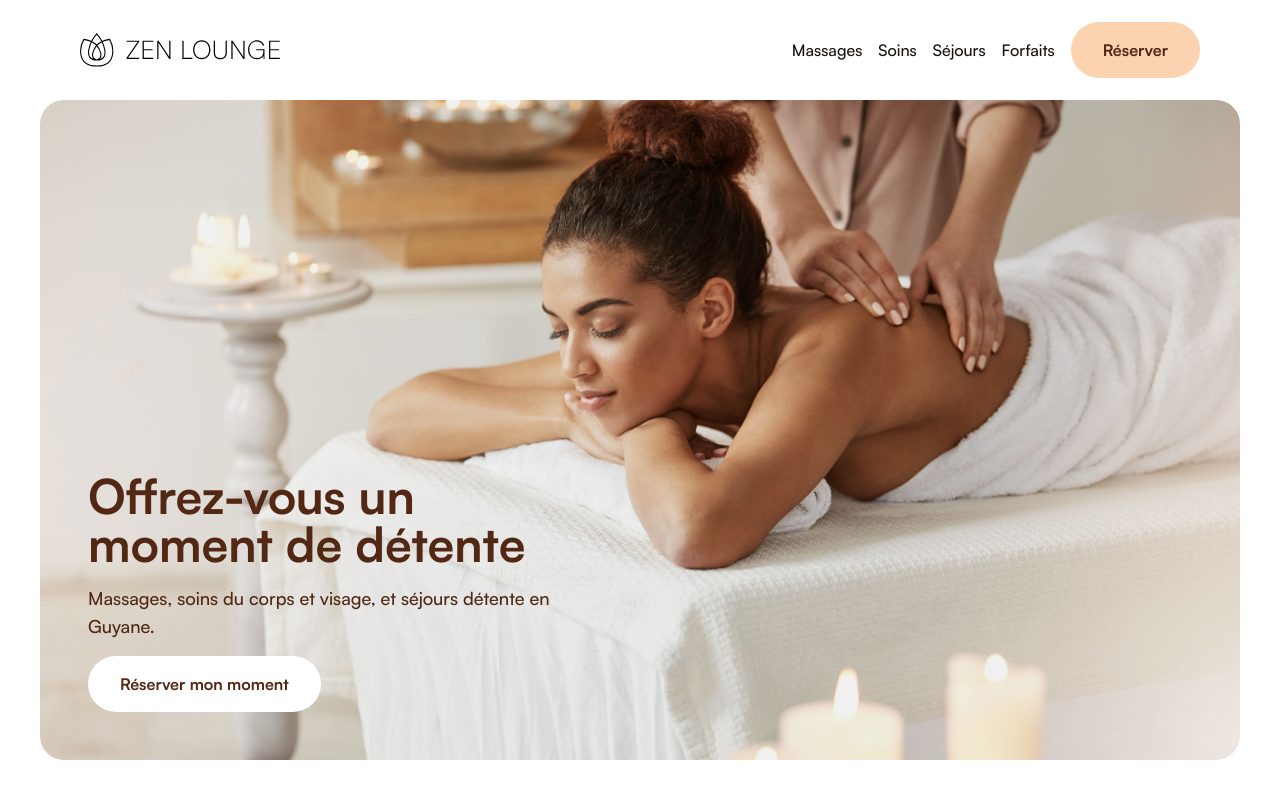
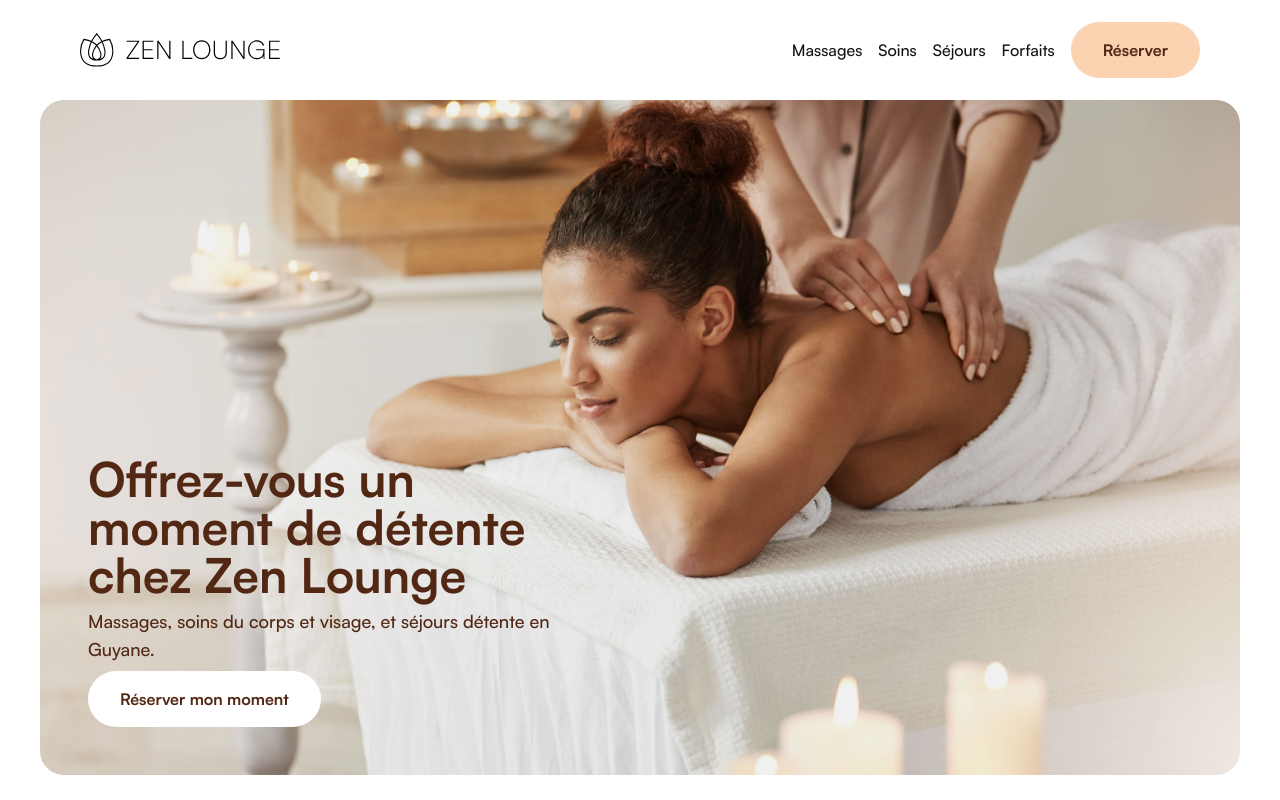
Before and after one commit to DylannDev/zenlounge, a Next.js app: page / in a window 1280 px wide. Shown: the top 800 px of the page. Built offline with nearby package versions, Linux system fonts and the light colour scheme.

Commit message:
Improve UI & update css

```diff
--- a/components/Hero.tsx
+++ b/components/Hero.tsx
@@ -4,7 +4,7 @@ import Button from "./Button";
 const Hero = () => {
   return (
     <div className="">
-      <div className="relative w-full aspect-1/2 min-[500px]:aspect-2/3 sm:aspect-3/4 md:aspect-4/3 lg:aspect-video max-h-[calc(100dvh-120px)] sm:max-h-[calc(100dvh-140px)] overflow-hidden">
+      <div className="relative w-full aspect-1/2 min-[500px]:aspect-2/3 sm:aspect-3/4 md:aspect-4/3 lg:aspect-video max-h-[calc(100dvh-70px)] sm:max-h-[calc(100dvh-120px)] overflow-hidden">
         <Image
           src={"/massage-1.jpg"}
           alt="massage photo"
@@ -15,12 +15,15 @@ const Hero = () => {
           priority
         />
 
-        <div className="relative w-full h-full">
-          <div className="absolute bottom-0 flex flex-col justify-start gap-4 p-6 md:p-12 w-full lg:w-2/3 xl:w-1/2 text-brown-dark">
-            <h1 className="font-bold text-4xl md:text-5xl">
+        <div className="absolute bottom-0 w-full">
+          <div className="flex flex-col justify-start gap-2 p-4 sm:p-6 xl:p-12 w-full lg:w-2/3 xl:w-1/2 text-brown-dark">
+            <h1 className="font-bold text-5xl hidden sm:flex">
+              Offrez-vous un moment de détente chez Zen Lounge
+            </h1>
+            <h1 className="font-bold text-3xl flex sm:hidden text-center">
               Offrez-vous un moment de détente
             </h1>
-            <p className="font-medium text-lg">
+            <p className="font-medium text-sm sm:text-lg text-center sm:text-left">
               Massages, soins du corps et visage, et séjours détente en Guyane.
             </p>
             <div className="flex md:hidden">
--- a/components/Navbar.tsx
+++ b/components/Navbar.tsx
@@ -3,7 +3,7 @@ import Navlinks from "./Navlinks";
 
 const Navbar = () => {
   return (
-    <div className="h-[100px] flex items-center justify-between lg:px-10">
+    <div className="h-[60px] lg:h-[100px] flex items-center justify-between lg:px-10">
       <Logo />
       <Navlinks />
     </div>
```
